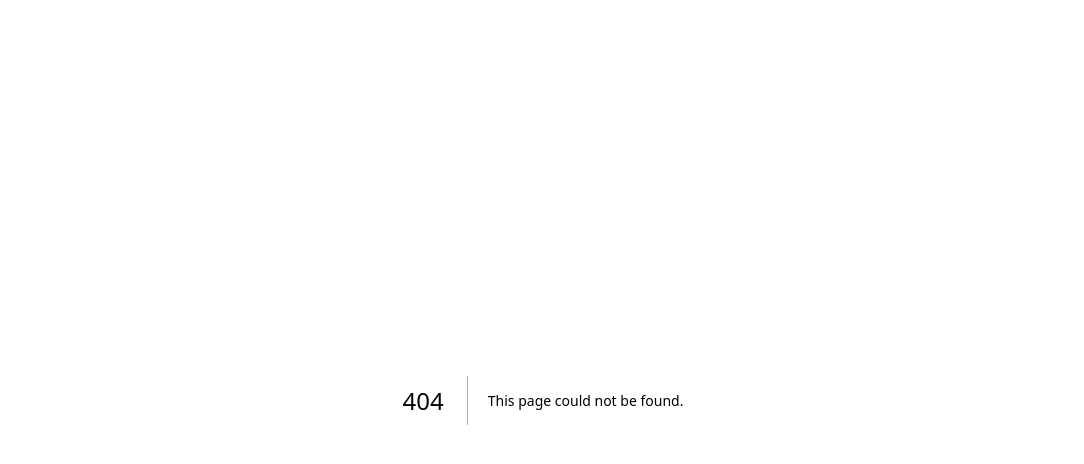
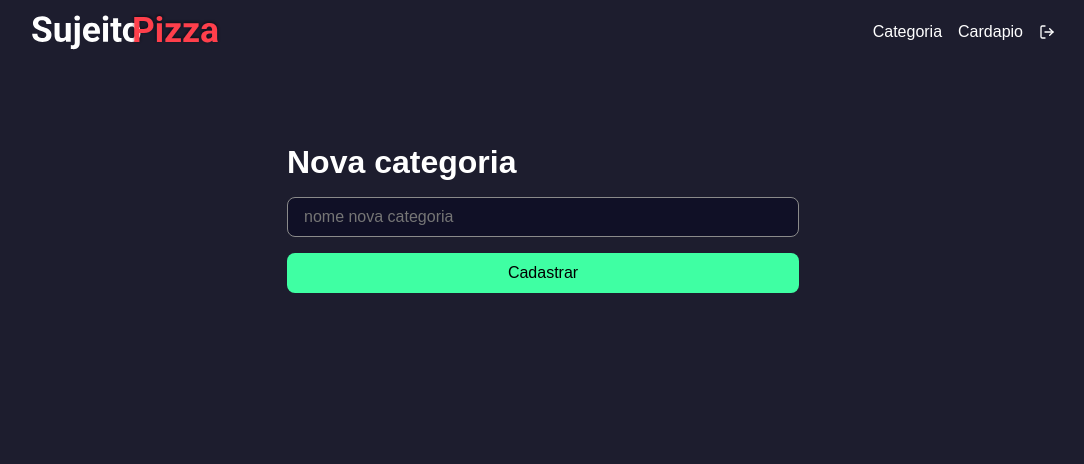
Before and after one commit to gusmorini/pizzadev-frontend, a Next.js app: page /category in a window 1280 px wide. Before the commit this address had no page. Shown: the top 464 px of the page, without its empty margins (97-1181 px from the left). Built offline with nearby package versions, Linux system fonts and the light colour scheme.

Commit message:
page category

```diff
--- a/src/components/Head.tsx
+++ b/src/components/Head.tsx
@@ -3,9 +3,7 @@ import NextHead from "next/head";
 export default function Head({ title = "" }) {
   return (
     <NextHead>
-      <title>
-        Pizza Dev {title ? " | " : ""} {title}
-      </title>
+      <title>{title ? `${title} | ` : ""} Pizza Dev</title>
     </NextHead>
   );
 }
--- a/src/components/ui/Button/index.tsx
+++ b/src/components/ui/Button/index.tsx
@@ -13,11 +13,11 @@ export function Button({ loading, children, ...rest }: ButtonProps) {
     <button className={styles.button} disabled={loading} {...rest}>
       {loading ? (
         <>
-          <FaSpinner color="#fff" size={16} />
-          <span className={styles.text}>aguarde</span>
+          <FaSpinner />
+          Aguarde
         </>
       ) : (
-        <span className={styles.text}>{children}</span>
+        children
       )}
     </button>
   );
--- a/src/components/ui/Button/styles.module.scss
+++ b/src/components/ui/Button/styles.module.scss
@@ -1,8 +1,8 @@
 .button {
   border: 0;
   max-width: 600px;
+  min-height: 40px;
   background-color: var(--red-900);
-  padding: 0.8rem;
   color: var(--white);
   border-radius: 0.5rem;
   transition: filter 200ms;
@@ -23,10 +23,6 @@
   }
 }
 
-.text {
-  color: var(--white);
-}
-
 @keyframes animate {
   from {
     transform: rotate(0deg);
--- /dev/null
+++ b/src/pages/category/index.tsx
@@ -0,0 +1,41 @@
+import { useState, FormEvent } from "react";
+import styles from "./styles.module.scss";
+import Head from "@/components/Head";
+import Header from "@/components/Header";
+
+import { Input } from "@/components/ui/Input";
+import { Button } from "@/components/ui/Button";
+
+export default function Category() {
+  const [categoryName, setCategoryName] = useState("");
+  const [loading, setLoading] = useState(false);
+
+  const handleSubmit = (e: FormEvent) => {
+    e.preventDefault();
+
+    console.log("CATEGORY", categoryName);
+  };
+
+  return (
+    <>
+      <Head title="Nova categoria" />
+      <main className={styles.container}>
+        <Header />
+        <div className={styles.content}>
+          <h1>Nova categoria</h1>
+
+          <form className={styles.form} onSubmit={handleSubmit}>
+            <Input
+              placeholder="nome nova categoria"
+              value={categoryName}
+              onChange={(e) => setCategoryName(e.target.value)}
+            />
+            <Button loading={loading} type="submit">
+              Cadastrar
+            </Button>
+          </form>
+        </div>
+      </main>
+    </>
+  );
+}
--- /dev/null
+++ b/src/pages/category/styles.module.scss
@@ -0,0 +1,19 @@
+.content {
+  max-width: 512px;
+  margin: 4rem auto;
+
+  h1 {
+    color: var(--white);
+  }
+}
+
+.form {
+  margin-top: 1rem;
+  display: flex;
+  flex-direction: column;
+
+  button {
+    background: var(--green-900);
+    color: var(--black);
+  }
+}
--- a/src/styles/globals.scss
+++ b/src/styles/globals.scss
@@ -39,13 +39,17 @@ button {
   font: 400 1rem sans-serif;
 }
 
+.container {
+  max-width: 1024px;
+  margin: 0 auto;
+}
+
 @media (max-width: 720px) {
   html {
     font-size: 87.5%;
   }
+
+  .container {
+    padding: 0 1rem;
+  }
 }
-
-.container {
-  max-width: 1024px;
-  margin: 0 auto;
-}
```
